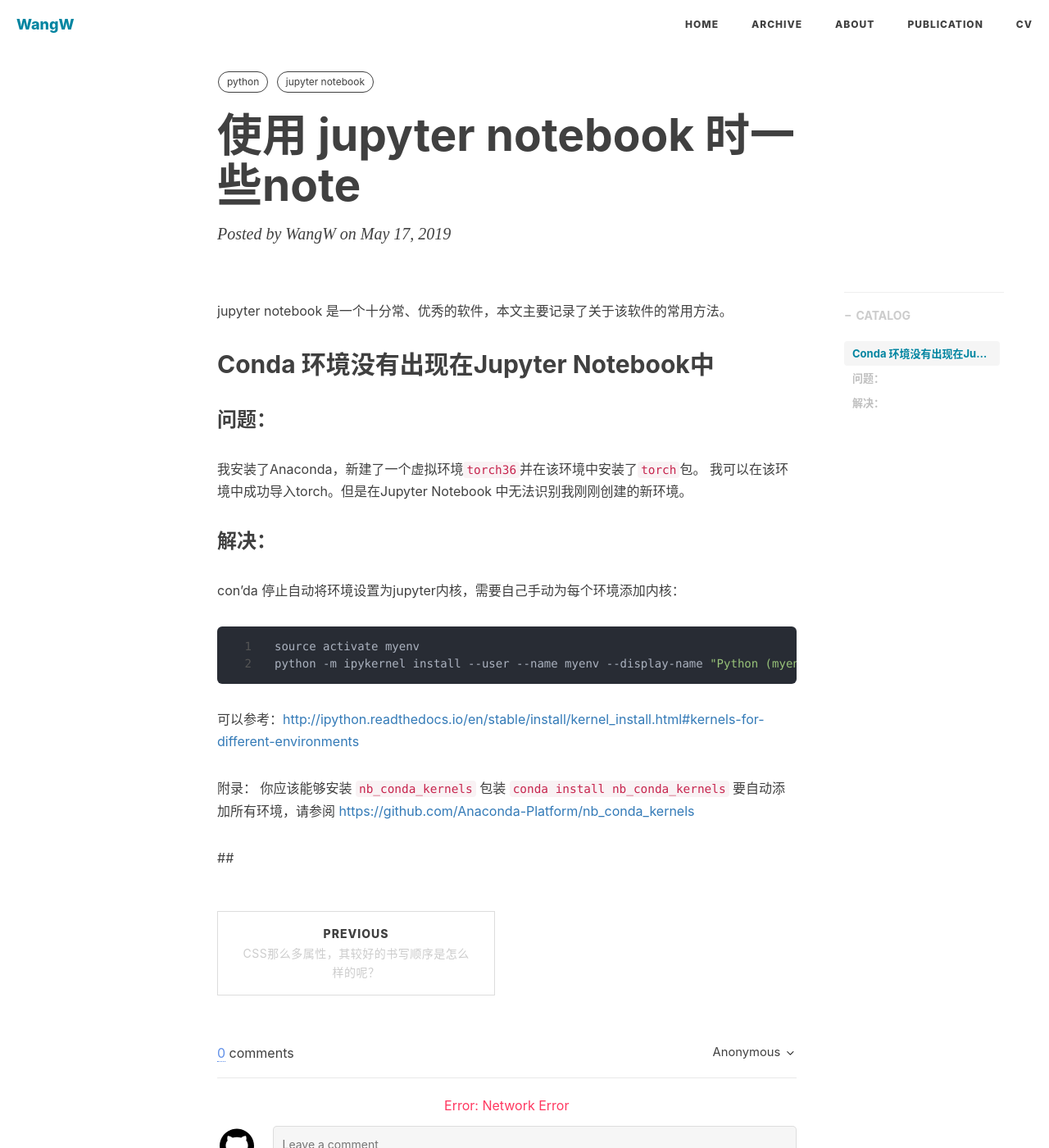
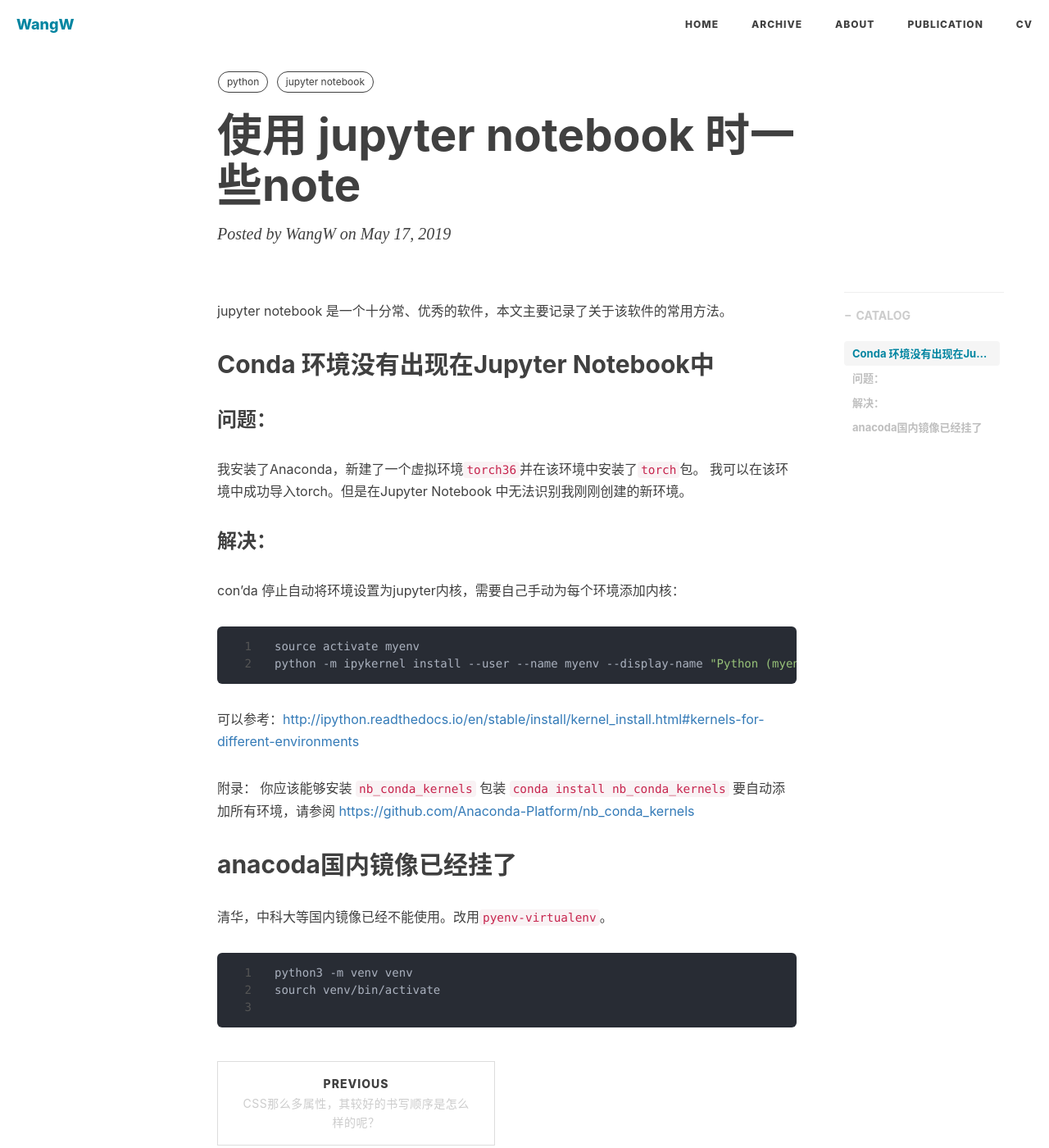
Before and after one commit to ilikewind/Myblog, a Jekyll site: the page built from _posts/2019-05-17-jupyter-problems.md, in a window 1280 px wide and 1400 px high. Shown: the whole window at 82% size. Built offline with Jekyll 4.4.1, drawn with Linux system fonts in a browser that asks for light colours; nearby versions of some CDN libraries; comment, search, counter and statistics services are not loaded.

Commit message:
update post jupyter problems

````diff
--- a/_posts/2019-05-17-jupyter-problems.md
+++ b/_posts/2019-05-17-jupyter-problems.md
@@ -33,4 +33,12 @@ python -m ipykernel install --user --name myenv --display-name "Python (myenv)"
 
 附录： 你应该能够安装 `nb_conda_kernels` 包装 `conda install nb_conda_kernels` 要自动添加所有环境，请参阅 [https://github.com/Anaconda-Platform/nb_conda_kernels](https://github.com/Anaconda-Platform/nb_conda_kernels)
 
-##
+## anacoda国内镜像已经挂了
+
+清华，中科大等国内镜像已经不能使用。改用`pyenv-virtualenv`。
+
+```
+python3 -m venv venv
+sourch venv/bin/activate
+
+```
````
Also changed, not shown: about.html (line endings or trailing spaces).
